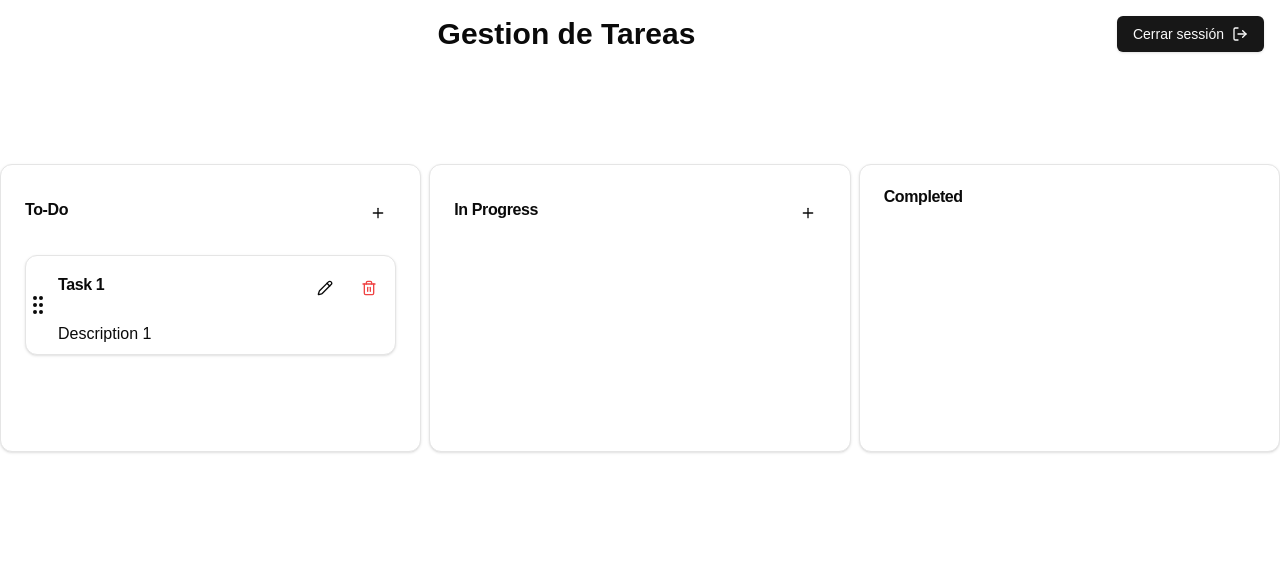
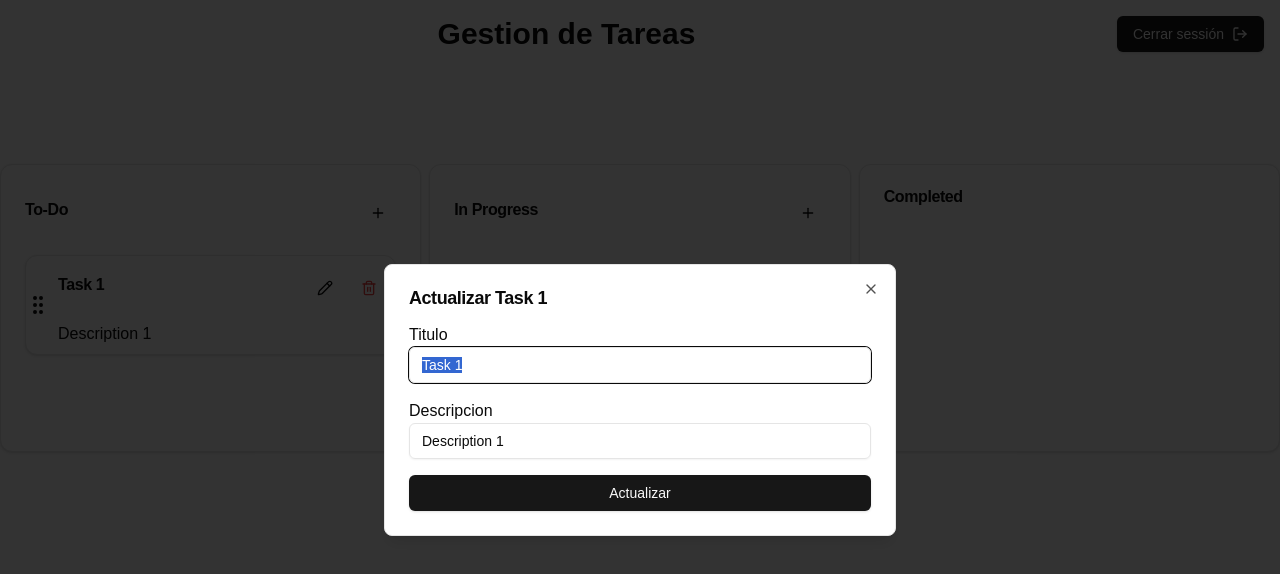
Before and after one commit to MarcoRodasW/seek-demo-app, a Next.js app: page /tasks in a window 1280 px wide. Both pictures are taken after a click on the button 325 px from the left and 288 px from the top of the page. Shown: the top 574 px of the page. Built offline with nearby package versions, Linux system fonts and the light colour scheme.

Commit message:
feat: added update task modal

```diff
--- a/src/components/pages/tasks/modals/update-task-modal.tsx
+++ b/src/components/pages/tasks/modals/update-task-modal.tsx
@@ -1,3 +1,78 @@
-export default function UpdateTaskModal() {
-	return <div>UpdateTaskModal</div>;
+"use client";
+
+import { Button } from "@/components/ui/button";
+import {
+	Dialog,
+	DialogContent,
+	DialogHeader,
+	DialogTitle,
+	DialogTrigger,
+} from "@/components/ui/dialog";
+import { Input } from "@/components/ui/input";
+import { useTaskStore } from "@/lib/store/task-store";
+import { type Task, TaskStatus } from "@/lib/types/task.types";
+import { Label } from "@radix-ui/react-label";
+import { PencilIcon } from "lucide-react";
+import { useState } from "react";
+
+interface UpdateTaskModalProps {
+	task: Task;
 }
+
+export default function UpdateTaskModal({ task }: UpdateTaskModalProps) {
+	const updateTask = useTaskStore((state) => state.updateTask);
+	const [isOpen, setIsOpen] = useState(false);
+
+	const [title, setTitle] = useState(task.title);
+	const [description, setDescription] = useState(task.description);
+
+	const isCompleted = task.status === TaskStatus.Completed;
+
+	const handleUpdateTask = async (event: React.FormEvent<HTMLFormElement>) => {
+		event.preventDefault();
+		await updateTask({
+			...task,
+			title,
+			description,
+		});
+		setIsOpen(false);
+	};
+
+	return (
+		<Dialog open={isOpen} onOpenChange={setIsOpen}>
+			<DialogTrigger asChild>
+				<Button size={"icon"} variant={"ghost"} disabled={isCompleted}>
+					<PencilIcon />
+				</Button>
+			</DialogTrigger>
+			<DialogContent aria-description="Create task modal">
+				<DialogHeader>
+					<DialogTitle>Actualizar {task.title}</DialogTitle>
+				</DialogHeader>
+				<form onSubmit={handleUpdateTask} className="flex flex-col gap-4">
+					<div>
+						<Label>Titulo</Label>
+						<Input
+							type="text"
+							name="title"
+							required
+							value={title}
+							onChange={(e) => setTitle(e.target.value)}
+						/>
+					</div>
+					<div>
+						<Label>Descripcion</Label>
+						<Input
+							type="text"
+							name="description"
+							required
+							value={description}
+							onChange={(e) => setDescription(e.target.value)}
+						/>
+					</div>
+					<Button type="submit">Actualizar</Button>
+				</form>
+			</DialogContent>
+		</Dialog>
+	);
+}
--- a/src/components/pages/tasks/task-card.tsx
+++ b/src/components/pages/tasks/task-card.tsx
@@ -3,10 +3,11 @@
 import { Button } from "@/components/ui/button";
 import { Card, CardContent, CardHeader, CardTitle } from "@/components/ui/card";
 import { useTaskStore } from "@/lib/store/task-store";
-import type { Task } from "@/lib/types/task.types";
+import { type Task, TaskStatus } from "@/lib/types/task.types";
 import { useDraggable } from "@dnd-kit/core";
-import { GripVertical, PencilIcon, Trash2 } from "lucide-react";
+import { GripVertical, Trash2 } from "lucide-react";
 import { toast } from "sonner";
+import UpdateTaskModal from "./modals/update-task-modal";
 
 interface TaskCardProps {
 	task: Task;
@@ -23,6 +24,8 @@ export default function TaskCard({ task }: TaskCardProps) {
 			}
 		: undefined;
 
+	const isCompleted = task.status === TaskStatus.Completed;
+
 	const handleDeleteTask = async (task: Task) => {
 		await deleteTask(task.id);
 		toast.success("Tarea eliminada");
@@ -30,6 +33,7 @@ export default function TaskCard({ task }: TaskCardProps) {
 
 	return (
 		<Card className="flex flex-row items-center" style={style} ref={setNodeRef}>
+			{!isCompleted && (
 				<div
 					className="cursor-grab active:cursor-grabbing"
 					{...attributes}
@@ -37,24 +41,27 @@ export default function TaskCard({ task }: TaskCardProps) {
 				>
 					<GripVertical />
 				</div>
+			)}
 			<div className="flex flex-col w-full">
 				<CardHeader className="flex flex-row items-center justify-between p-2 w-full">
 					<CardTitle>{task.title}</CardTitle>
 					<div className="flex gap-2 items-center">
-						<Button size={"icon"} variant={"ghost"}>
-							<PencilIcon />
-						</Button>
+						<UpdateTaskModal task={task} />
 						<Button
 							size={"icon"}
 							variant={"ghost"}
+							disabled={isCompleted}
 							onClick={() => handleDeleteTask(task)}
 						>
 							<Trash2 className="text-red-500" />
 						</Button>
 					</div>
 				</CardHeader>
-				<CardContent className="p-2">
+				<CardContent className="flex flex-col gap-2 p-2">
 					<p>{task.description}</p>
+					{isCompleted && (
+						<p>Completado en: {task.completedAt?.toLocaleString()}</p>
+					)}
 				</CardContent>
 			</div>
 		</Card>
--- a/src/components/pages/tasks/task-section.tsx
+++ b/src/components/pages/tasks/task-section.tsx
@@ -2,7 +2,7 @@
 
 import { columns } from "@/lib/shared/mocks/colums.mock";
 import { useTaskStore } from "@/lib/store/task-store";
-import type { TaskStatus } from "@/lib/types/task.types";
+import { TaskStatus } from "@/lib/types/task.types";
 import { DndContext, type DragEndEvent } from "@dnd-kit/core";
 import { useEffect } from "react";
 import { toast } from "sonner";
@@ -18,10 +18,17 @@ export default function TaskSection() {
 	const handleDragEnd = async (event: DragEndEvent) => {
 		const { active, over } = event;
 		const item = tasks.find((t) => t.id === active.id);
-		console.log(event);
 		if (!item) return;
-		console.log(event);
 		if (over && active.id !== over.id) {
+			if (over.id === TaskStatus.Completed) {
+				await updateTask({
+					...item,
+					status: TaskStatus.Completed,
+					completedAt: new Date(),
+				});
+				toast.success("Tarea actualizada");
+				return;
+			}
 			await updateTask({ ...item, status: over.id as TaskStatus });
 			toast.success("Tarea actualizada");
 		}
```
Lines whose indentation alone changed are shown as unchanged.
